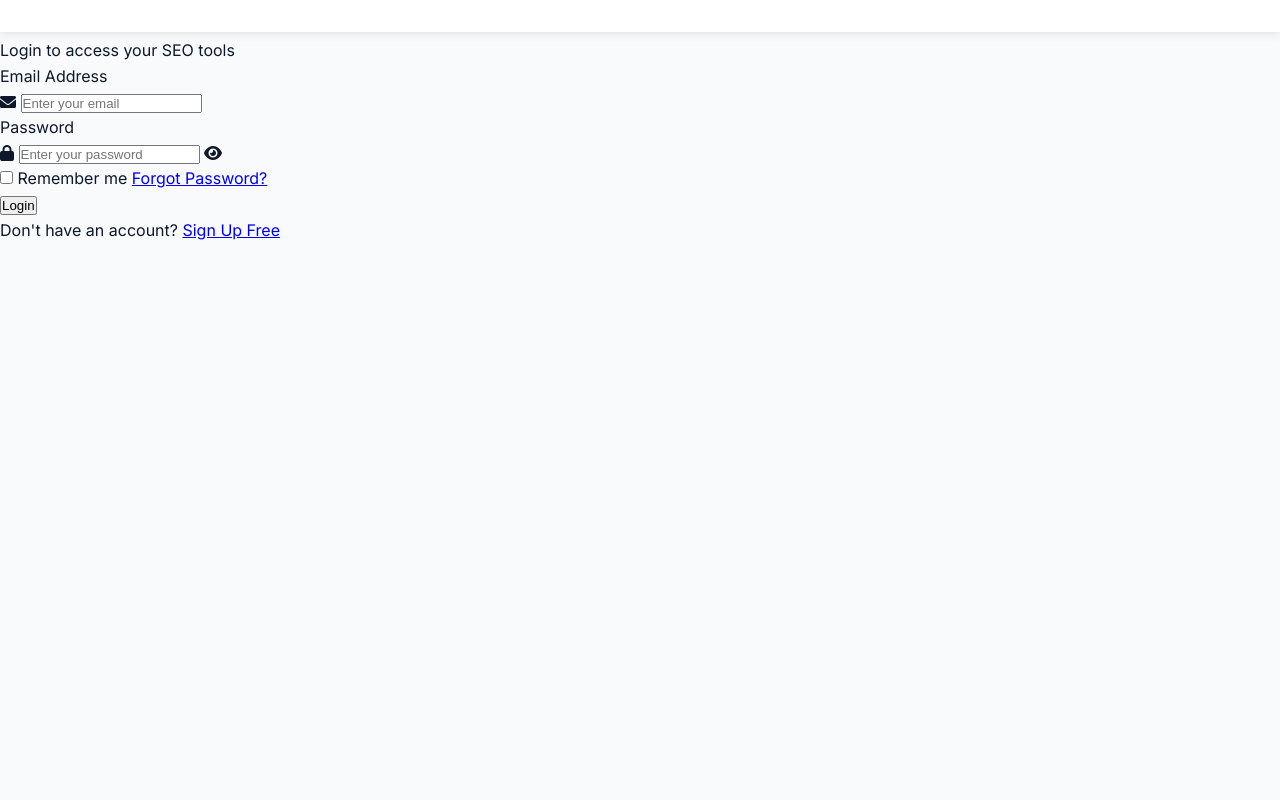
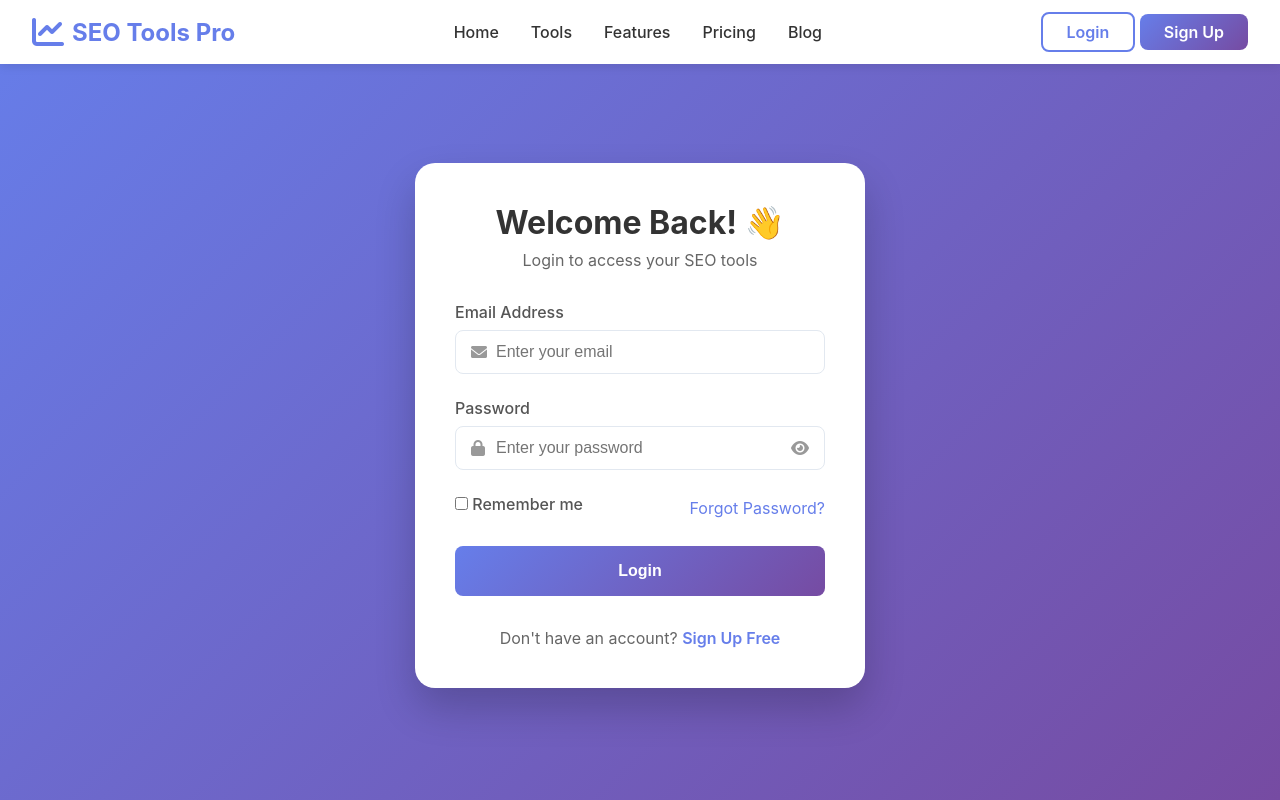
Before and after one commit to yashnain65/seotool, a plain HTML site: page login.html in a window 1280 px wide. Drawn offline with Linux system fonts and the light colour scheme.

Commit message:
Update login.html

```diff
--- a/login.html
+++ b/login.html
@@ -4,37 +4,293 @@
     <meta charset="UTF-8">
     <meta name="viewport" content="width=device-width, initial-scale=1.0">
     <title>Login - SEO Tools Pro</title>
-    <link rel="stylesheet" href="css/style.css">
+    <!-- Font Awesome for icons -->
     <link rel="stylesheet" href="https://cdnjs.cloudflare.com/ajax/libs/font-awesome/6.0.0/css/all.min.css">
+
+    <!-- INTERNAL CSS - Sab yahin hai -->
     <style>
-        /* Tumhara existing CSS yahan rahega */
-        .auth-container { /* ... */ }
+        /* Reset and Base Styles */
+        * {
+            margin: 0;
+            padding: 0;
+            box-sizing: border-box;
+        }
+
+        body {
+            font-family: -apple-system, BlinkMacSystemFont, 'Segoe UI', Roboto, Oxygen, Ubuntu, sans-serif;
+            background: linear-gradient(135deg, #667eea 0%, #764ba2 100%);
+            min-height: 100vh;
+        }
+
+        /* Navigation Bar */
+        .navbar {
+            background: white;
+            box-shadow: 0 2px 10px rgba(0,0,0,0.1);
+            position: fixed;
+            width: 100%;
+            top: 0;
+            z-index: 1000;
+            padding: 1rem 0;
+        }
+
+        .nav-container {
+            max-width: 1400px;
+            margin: 0 auto;
+            padding: 0 2rem;
+            display: flex;
+            justify-content: space-between;
+            align-items: center;
+        }
+
+        .logo {
+            display: flex;
+            align-items: center;
+            gap: 0.5rem;
+            font-size: 1.5rem;
+            font-weight: 700;
+            color: #667eea;
+        }
+
+        .logo i {
+            font-size: 2rem;
+        }
+
+        .nav-menu {
+            display: flex;
+            list-style: none;
+            gap: 2rem;
+        }
+
+        .nav-menu a {
+            text-decoration: none;
+            color: #333;
+            font-weight: 500;
+        }
+
+        .nav-menu a:hover {
+            color: #667eea;
+        }
+
+        .btn-outline {
+            padding: 0.5rem 1.5rem;
+            border: 2px solid #667eea;
+            border-radius: 8px;
+            color: #667eea;
+            text-decoration: none;
+            font-weight: 600;
+        }
+
+        .btn-primary {
+            padding: 0.5rem 1.5rem;
+            background: linear-gradient(135deg, #667eea, #764ba2);
+            border-radius: 8px;
+            color: white;
+            text-decoration: none;
+            font-weight: 600;
+        }
+
+        /* Login Container */
+        .auth-container {
+            min-height: 100vh;
+            display: flex;
+            align-items: center;
+            justify-content: center;
+            padding: 100px 20px 50px;
+        }
+
+        .auth-box {
+            background: white;
+            border-radius: 20px;
+            box-shadow: 0 20px 40px rgba(0,0,0,0.2);
+            max-width: 450px;
+            width: 100%;
+            padding: 2.5rem;
+        }
+
+        .auth-header {
+            text-align: center;
+            margin-bottom: 2rem;
+        }
+
+        .auth-header h2 {
+            font-size: 2rem;
+            margin-bottom: 0.5rem;
+            color: #333;
+        }
+
+        .auth-header p {
+            color: #666;
+        }
+
+        .auth-form .form-group {
+            margin-bottom: 1.5rem;
+        }
+
+        .auth-form label {
+            display: block;
+            margin-bottom: 0.5rem;
+            font-weight: 500;
+            color: #555;
+        }
+
+        .input-group {
+            position: relative;
+            display: flex;
+            align-items: center;
+        }
+
+        .input-group i {
+            position: absolute;
+            left: 1rem;
+            color: #999;
+        }
+
+        .input-group input {
+            width: 100%;
+            padding: 0.75rem 1rem 0.75rem 2.5rem;
+            border: 1px solid #e2e8f0;
+            border-radius: 8px;
+            font-size: 1rem;
+        }
+
+        .input-group input:focus {
+            outline: none;
+            border-color: #667eea;
+            box-shadow: 0 0 0 3px rgba(102,126,234,0.1);
+        }
+
+        .toggle-password {
+            position: absolute;
+            right: 1rem;
+            left: auto !important;
+            cursor: pointer;
+        }
+
+        .auth-options {
+            display: flex;
+            justify-content: space-between;
+            align-items: center;
+            margin-bottom: 1.5rem;
+        }
+
+        .remember-me {
+            display: flex;
+            align-items: center;
+            gap: 0.5rem;
+            color: #666;
+        }
+
+        .forgot-password {
+            color: #667eea;
+            text-decoration: none;
+        }
+
+        .auth-btn {
+            width: 100%;
+            padding: 1rem;
+            background: linear-gradient(135deg, #667eea, #764ba2);
+            border: none;
+            border-radius: 8px;
+            color: white;
+            font-size: 1rem;
+            font-weight: 600;
+            cursor: pointer;
+            transition: transform 0.3s;
+        }
+
+        .auth-btn:hover {
+            transform: translateY(-2px);
+        }
+
+        .auth-footer {
+            text-align: center;
+            margin-top: 2rem;
+            color: #666;
+        }
+
+        .auth-footer a {
+            color: #667eea;
+            text-decoration: none;
+            font-weight: 600;
+        }
+
+        .auth-footer a:hover {
+            text-decoration: underline;
+        }
+
+        .alert {
+            padding: 1rem;
+            border-radius: 8px;
+            margin-bottom: 1.5rem;
+            display: none;
+            align-items: center;
+            gap: 0.5rem;
+        }
+
+        .alert.error {
+            background: #fee2e2;
+            color: #dc2626;
+            border: 1px solid #fecaca;
+        }
+
+        .alert.success {
+            background: #dcfce7;
+            color: #16a34a;
+            border: 1px solid #bbf7d0;
+        }
+
+        /* Responsive */
+        @media (max-width: 768px) {
+            .nav-menu {
+                display: none;
+            }
+
+            .auth-box {
+                padding: 2rem;
+            }
+        }
     </style>
 </head>
 <body>
     <!-- Navigation -->
-    <nav class="navbar"><!-- ... --></nav>
+    <nav class="navbar">
+        <div class="nav-container">
+            <div class="logo">
+                <i class="fas fa-chart-line"></i>
+                <span>SEO Tools Pro</span>
+            </div>
+            <ul class="nav-menu">
+                <li><a href="index.html">Home</a></li>
+                <li><a href="tools/">Tools</a></li>
+                <li><a href="features.html">Features</a></li>
+                <li><a href="pricing.html">Pricing</a></li>
+                <li><a href="blog.html">Blog</a></li>
+            </ul>
+            <div class="nav-buttons">
+                <a href="login.html" class="btn-outline">Login</a>
+                <a href="signup.html" class="btn-primary">Sign Up</a>
+            </div>
+        </div>
+    </nav>
 
     <!-- Login Form -->
     <div class="auth-container">
         <div class="auth-box">
             <div class="auth-header">
-                <h2>Welcome Back!</h2>
+                <h2>Welcome Back! 👋</h2>
                 <p>Login to access your SEO tools</p>
             </div>
 
-            <!-- Error/Success Alerts -->
-            <div class="alert error" id="errorAlert" style="display: none;">
+            <div class="alert error" id="errorAlert">
                 <i class="fas fa-exclamation-circle"></i>
                 <span></span>
             </div>
 
-            <div class="alert success" id="successAlert" style="display: none;">
+            <div class="alert success" id="successAlert">
                 <i class="fas fa-check-circle"></i>
                 <span></span>
             </div>
 
-            <!-- Login Form -->
             <form class="auth-form" id="loginForm" onsubmit="handleLogin(event)">
                 <div class="form-group">
                     <label for="email">Email Address</label>
@@ -69,9 +325,7 @@
         </div>
     </div>
 
-    <!-- Simple JavaScript -->
     <script>
-        // Password toggle function
         function togglePassword() {
             const passwordInput = document.getElementById('password');
             const toggleIcon = document.querySelector('.toggle-password');
@@ -87,26 +341,18 @@
             }
         }
 
-        // Login handler
         function handleLogin(event) {
-            event.preventDefault();  // Form reload hone se rokta hai
+            event.preventDefault();
 
-            console.log('Login function called');
-
-            // Get values
             const email = document.getElementById('email').value;
             const password = document.getElementById('password').value;
-
-            // Get alert elements
             const errorAlert = document.getElementById('errorAlert');
             const successAlert = document.getElementById('successAlert');
             const loginBtn = document.getElementById('loginBtn');
 
-            // Hide previous alerts
             errorAlert.style.display = 'none';
             successAlert.style.display = 'none';
 
-            // Validation
             if (!email || !password) {
                 errorAlert.querySelector('span').textContent = 'Please fill in all fields';
                 errorAlert.style.display = 'flex';
@@ -114,44 +360,32 @@
             }
 
             if (!email.includes('@') || !email.includes('.')) {
-                errorAlert.querySelector('span').textContent = 'Please enter a valid email address';
+                errorAlert.querySelector('span').textContent = 'Please enter a valid email';
                 errorAlert.style.display = 'flex';
                 return;
             }
 
-            if (password.length < 6) {
-                errorAlert.querySelector('span').textContent = 'Password must be at least 6 characters';
-                errorAlert.style.display = 'flex';
-                return;
-            }
-
-            // Show loading state
             loginBtn.disabled = true;
             loginBtn.textContent = 'Logging in...';
 
-            // Simulate API call
-            setTimeout(function() {
-                // Demo credentials (for testing)
+            // Demo login (use: demo@example.com / password123)
+            setTimeout(() => {
                 if (email === 'demo@example.com' && password === 'password123') {
                     successAlert.querySelector('span').textContent = 'Login successful! Redirecting...';
                     successAlert.style.display = 'flex';
 
-                    // Redirect after 1 second
-                    setTimeout(function() {
+                    setTimeout(() => {
                         window.location.href = 'dashboard.html';
                     }, 1000);
                 } else {
-                    errorAlert.querySelector('span').textContent = 'Invalid email or password';
+                    errorAlert.querySelector('span').textContent = 'Invalid email or password (Try demo@example.com / password123)';
                     errorAlert.style.display = 'flex';
 
-                    // Reset button
                     loginBtn.disabled = false;
                     loginBtn.textContent = 'Login';
                 }
             }, 1500);
         }
     </script>
-
-    <!-- Test credentials: demo@example.com / password123 -->
 </body>
 </html>
```
